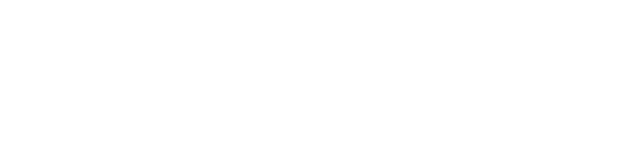
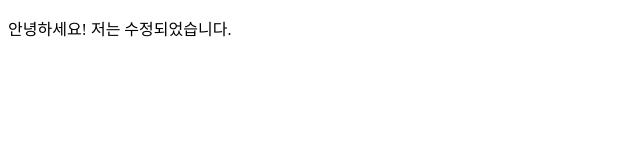
Before and after one commit to KwakYounHo/GitHub-action-first, a plain HTML site: page index.html in a window 1280 px wide. Shown: the whole page, without its empty margins (0-640 px from the left). Drawn offline with Linux system fonts and the light colour scheme.

Commit message:
index.html에 paragraph tag 추가

```diff
--- a/index.html
+++ b/index.html
@@ -8,7 +8,9 @@
 </head>
 
 <body>
-  <div id="root"></div>
+  <div id="root">
+    <p>안녕하세요! 저는 수정되었습니다.</p>
+  </div>
 </body>
 
 </html>
```
